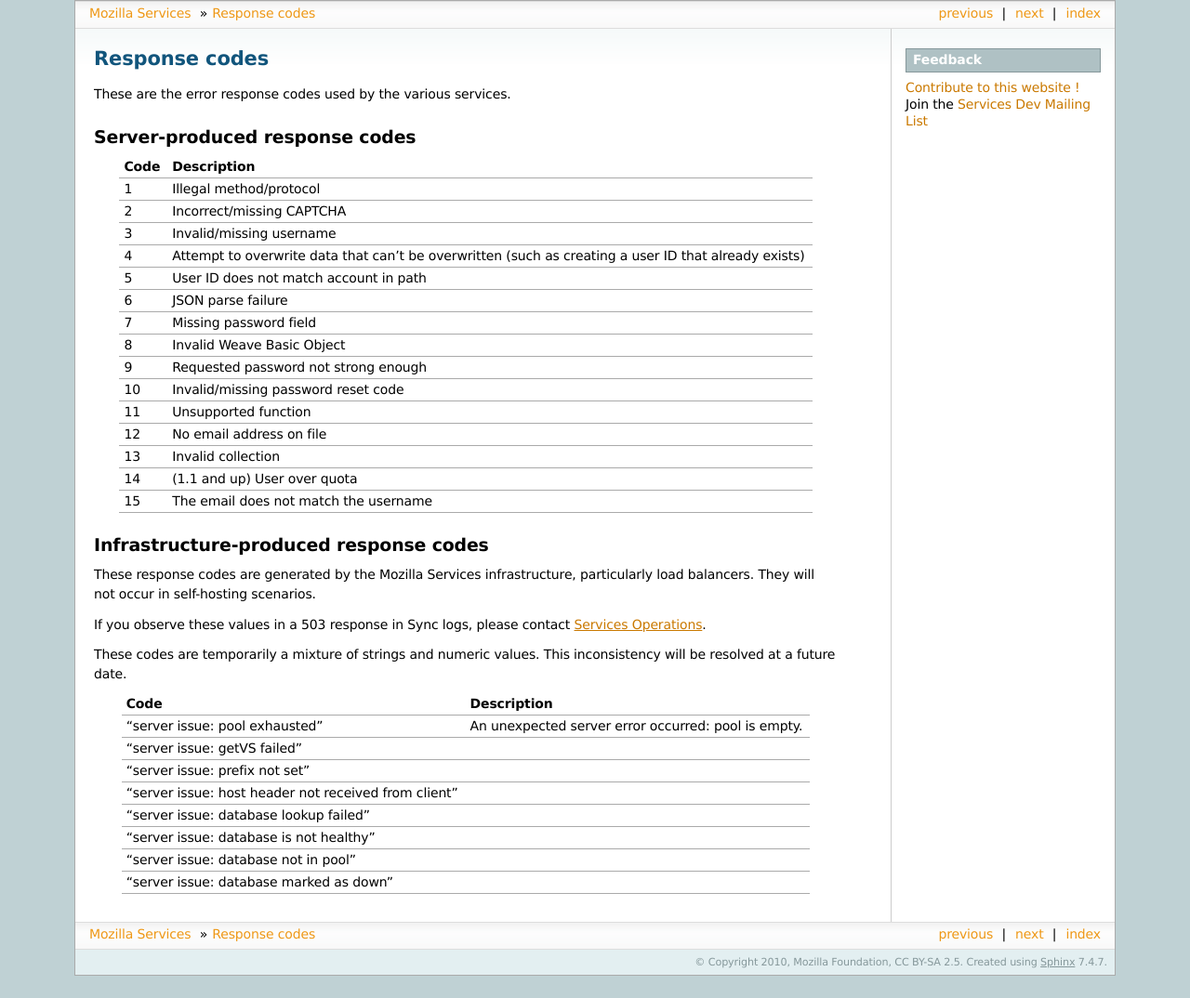
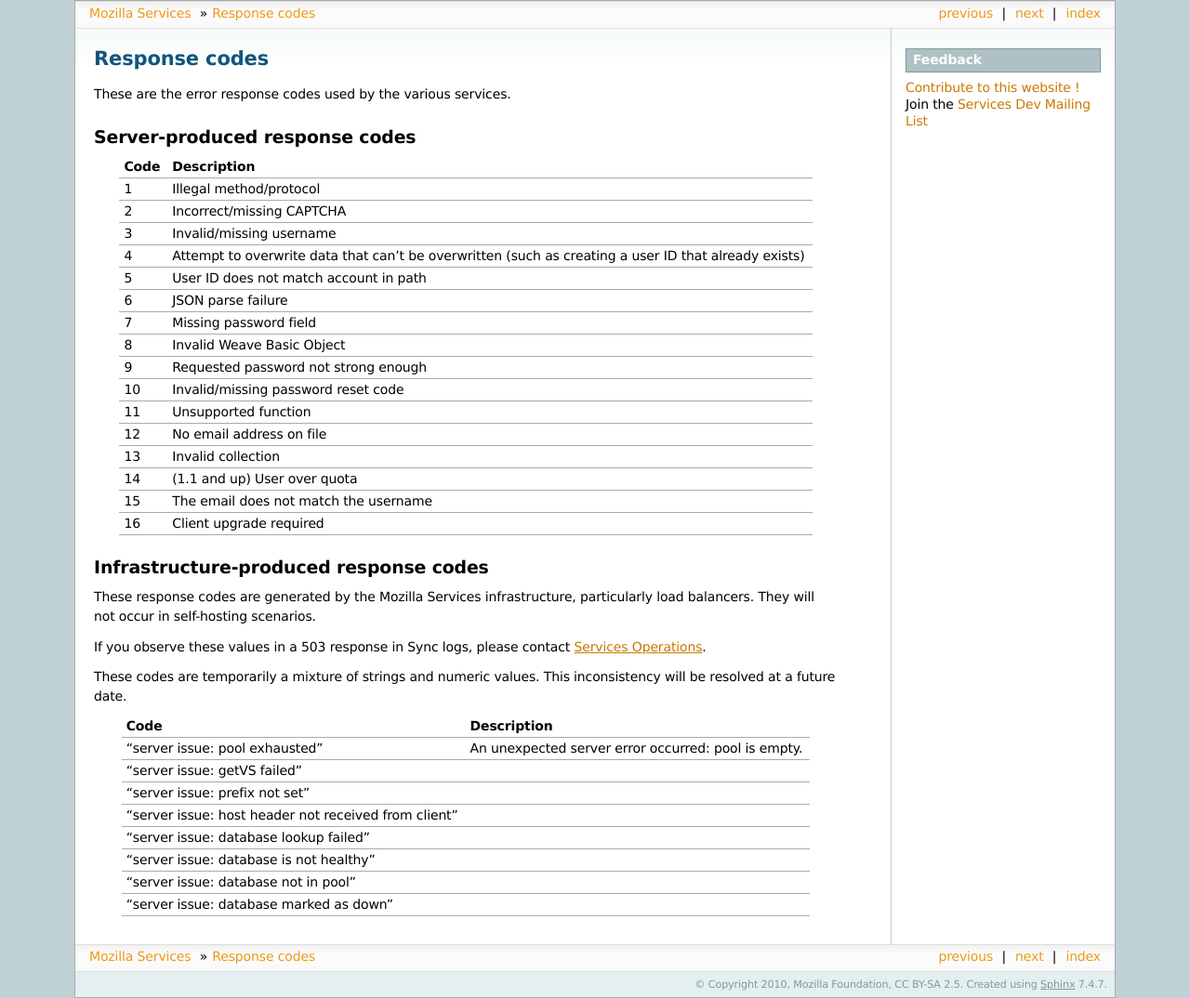
Before and after one commit to mozilla-services/docs, a Sphinx documentation site: the page built from source/respcodes.rst, in a window 1280 px wide. Shown: the whole page at 93% size. Built offline with Sphinx 7.4.7, drawn with Linux system fonts in a browser that asks for light colours; before the commit the page ends 1050 px from its top, so only the background shows below that.

Commit message:
Bug 714304 - introduce 'Client upgrade required' error response code. r=telliott

```diff
--- a/source/respcodes.rst
+++ b/source/respcodes.rst
@@ -42,6 +42,8 @@
 +------+-----------------------------------------------------------------------------------------------------+
 | 15   | The email does not match the username                                                               |
 +------+-----------------------------------------------------------------------------------------------------+
+| 16   | Client upgrade required                                                                             |
++------+-----------------------------------------------------------------------------------------------------+
 
 Infrastructure-produced response codes
 --------------------------------------
```
